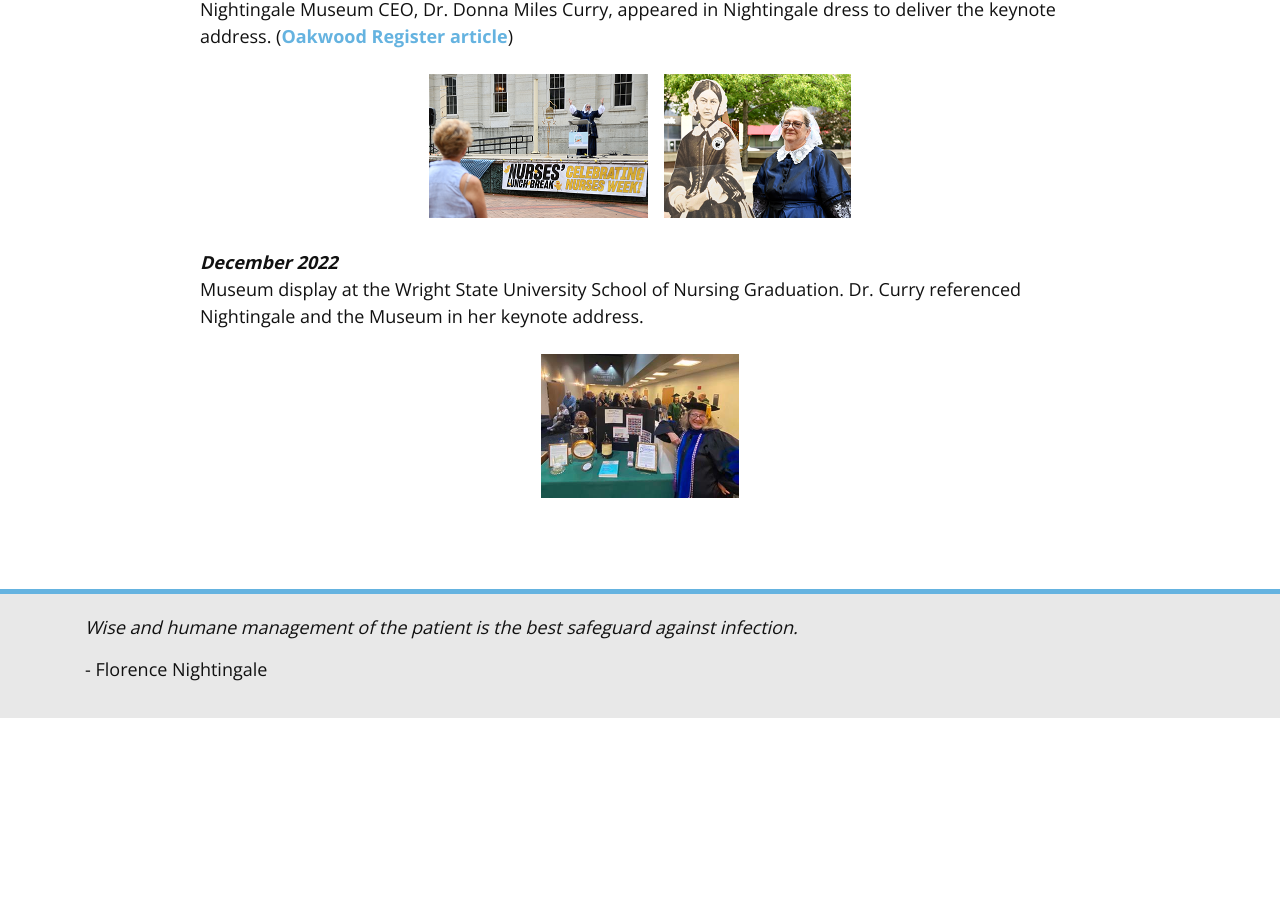
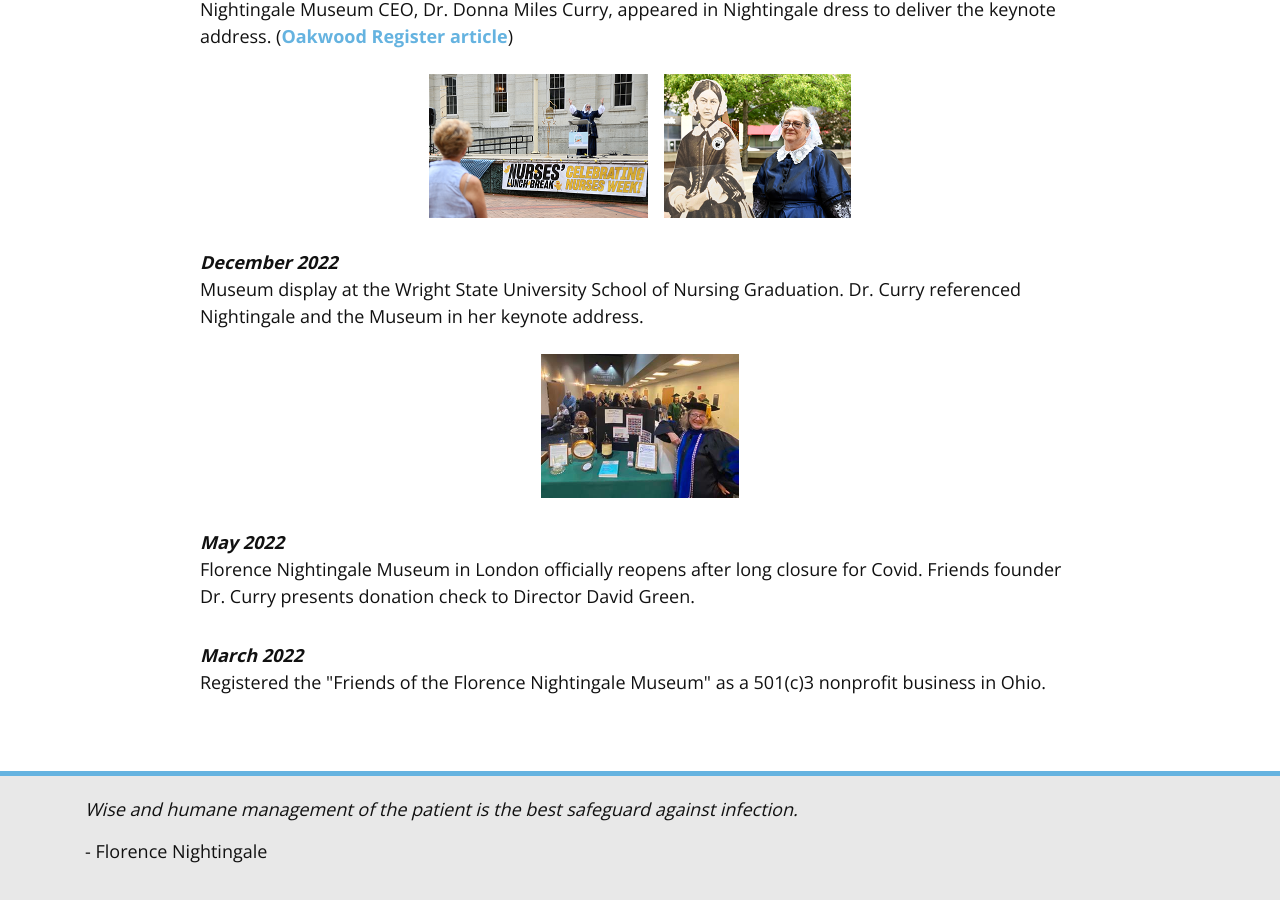
Before and after one commit to codefordayton/friendsoffnm.org, a Jekyll site: the page built from index.html, in a window 1280 px wide and 900 px high, scrolled down 3322 px. Built offline with Jekyll 4.4.1, drawn with Linux system fonts in a browser that asks for light colours; nearby versions of some CDN libraries; before the commit the page ends 4040 px from its top, so only the background shows below that.

Commit message:
Add May 2022 and March 2022 Friends updates
- May 2022: Florence Nightingale Museum reopening after Covid closure
- March 2022: Registration as 501(c)3 nonprofit in Ohio

```diff
--- a/index.html
+++ b/index.html
@@ -235,6 +235,22 @@ The <a href="https://www.florence-nightingale.co.uk/">Florence Nightingale Museu
     </figure>
   </div>
 </section>
+<section id="friends-update-may2022">
+  <p>
+    <strong><em><time datetime="2022-05">May 2022</time></em></strong><br />
+    Florence Nightingale Museum in London officially reopens after long closure for Covid. Friends founder Dr. Curry presents donation check to Director David Green.
+  </p>
+
+  <div class="friends-gallery">
+    <!-- Images to be added -->
+  </div>
+</section>
+<section id="friends-update-mar2022">
+  <p>
+    <strong><em><time datetime="2022-03">March 2022</time></em></strong><br />
+    Registered the "Friends of the Florence Nightingale Museum" as a 501(c)3 nonprofit business in Ohio.
+  </p>
+</section>
 </div>
 
 <script> // A small script to toggle captions on click and handle keyboard activation.
```
